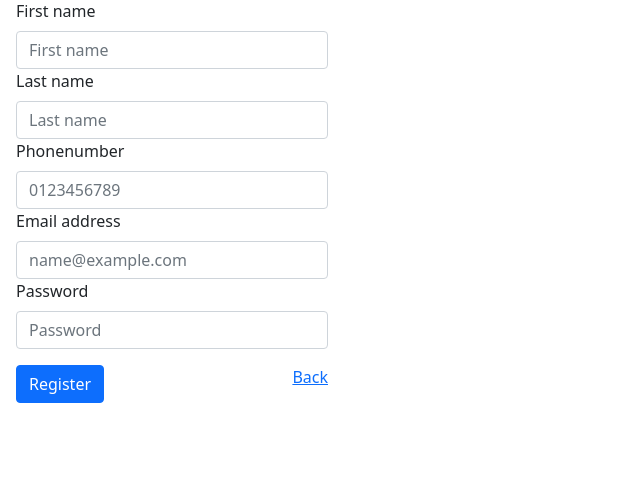
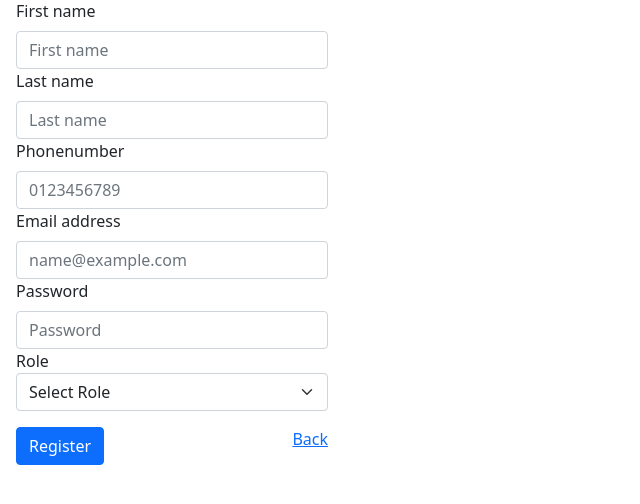
Before and after one commit to Hostitosti/Snackbar-blauw, a PHP site: page /register-user.php in a window 1280 px wide. Shown: the part 193-697 px from the top of the page, without its empty margins (0-640 px from the left). Run offline with PHP 8.4, Linux system fonts and the light colour scheme.

Commit message:
Register form compleet

```diff
--- a/register-user.php
+++ b/register-user.php
@@ -1,5 +1,7 @@
 <?php
     require "connection.php";
+
+
 ?>
 <!DOCTYPE html>
 <html lang="en">
@@ -36,7 +38,17 @@
 
         <div class="w-25">
             <label for="passwordInput" class="form-label">Password</label>
-            <input type="password" class="form-control" id="passwordInput" placeholder="Password" name="Password">
+            <input type="password" class="form-control" id="passwordInput" placeholder="Password" name="password">
+        </div>
+
+        <div class="w-25">
+        <labelclass="form-label">Role</label>
+        <select class="form-select" aria-label="Default select example">
+            <option selected>Select Role</option>
+            <option value="manager">Manager</option>
+            <option value="medewerker">Medewerker</option>
+            <option value="klant">Klant</option>
+        </select>
         </div>
 
         <div class="w-25 mt-3">
```
